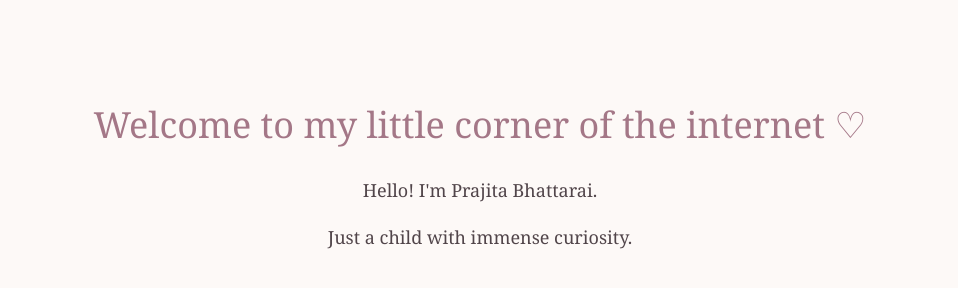
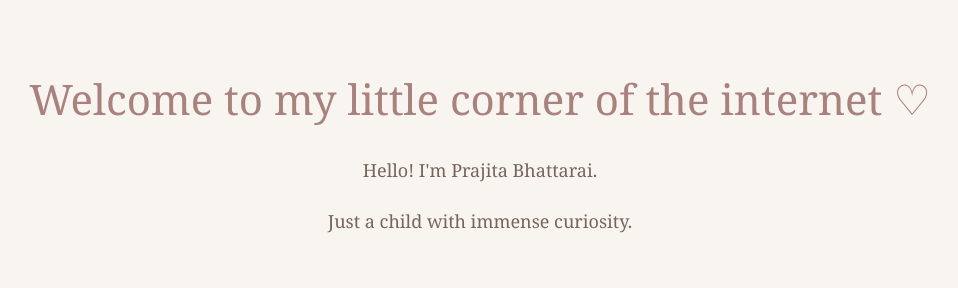
Before and after one commit to work-prajita/Prajita, a plain HTML site: page index.html in a window 1280 px wide. Shown: the whole page, without its empty margins (160-1118 px from the left). Drawn offline with Linux system fonts and the light colour scheme.

Commit message:
Update style.css

```diff
--- a/style.css
+++ b/style.css
@@ -1,3 +1,4 @@
+*
 * {
     margin: 0;
     padding: 0;
@@ -5,22 +6,31 @@
 }
 
 body {
-    background-color: #fdf9f7;
-    color: #51454a;
+    background: #F8F4EF;
+    color: #78645D;
     font-family: Georgia, serif;
     text-align: center;
-    padding: 100px 20px;
+    padding: 70px 20px;
 }
 
 h1 {
-    font-size: 36px;
+    font-size: 42px;
     font-weight: normal;
-    color: #a47787;
+    color: #A98280;
     margin-bottom: 25px;
 }
 
 p {
     font-size: 18px;
-    line-height: 1.8;
+    line-height: 2;
     margin-bottom: 15px;
 }
+
+a {
+    color: #A98280;
+    text-decoration: none;
+}
+
+a:hover {
+    color: #78645D;
+}
```
